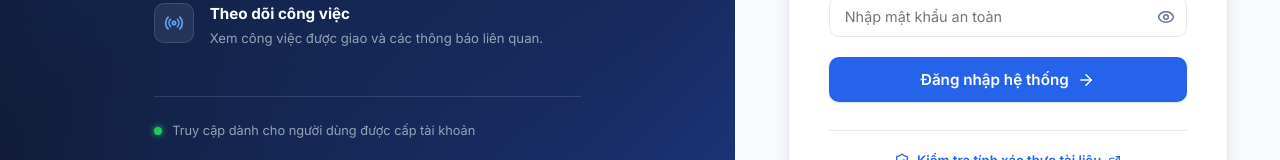
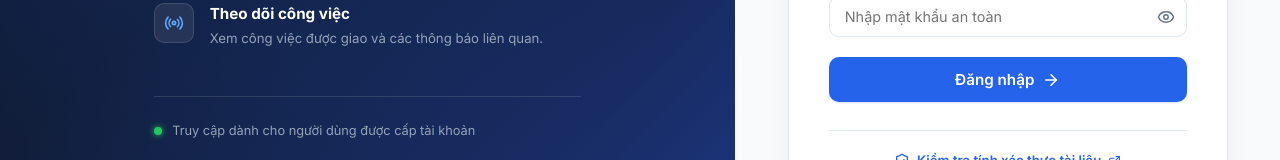
Before and after one commit to hieuvo123ab-rgb/DoAn_CNPMNC, a React (Vite) app in the folder frontend/: page / in a window 1280 px wide. Shown: the part 449-609 px from the top of the page. Built offline with nearby package versions, Linux system fonts and the light colour scheme; the HTML template or start-up script is replaced by a standard one.

Commit message:
refactor(ui): simplify Vietnamese labels and remove unverified marketing language

```diff
--- a/frontend/src/pages/LoginPage.tsx
+++ b/frontend/src/pages/LoginPage.tsx
@@ -71,7 +71,7 @@ export const LoginPage: React.FC = () => {
 
   return (
     <div className="ent-login-layout">
-      {/* Left Column: Enterprise Hero Showcase */}
+      {/* Giới thiệu ngắn gọn các chức năng chính */}
       <div className="ent-login-hero">
         <div className="ent-login-hero__overlay" />
         <div className="ent-login-hero__content">
@@ -130,7 +130,7 @@ export const LoginPage: React.FC = () => {
         </div>
       </div>
 
-      {/* Right Column: Clean Enterprise Login Form */}
+      {/* Biểu mẫu đăng nhập */}
       <div className="ent-login-form-pane">
         <div className="ent-login-form-container">
           <div className="ent-login-card">
@@ -221,7 +221,7 @@ export const LoginPage: React.FC = () => {
                   </>
                 ) : (
                   <>
-                    <span>Đăng nhập hệ thống</span>
+                    <span>Đăng nhập</span>
                     <ArrowRight size={18} className="ml-2" />
                   </>
                 )}
```
